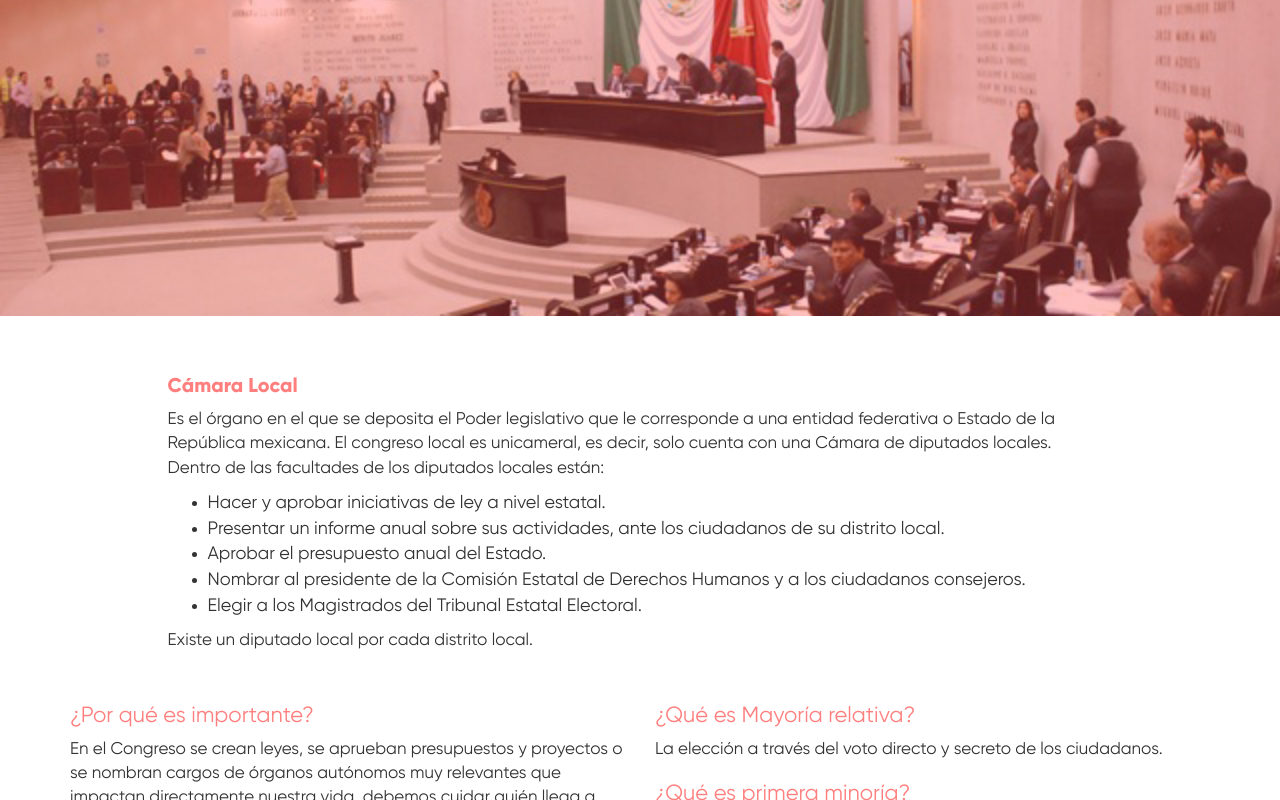
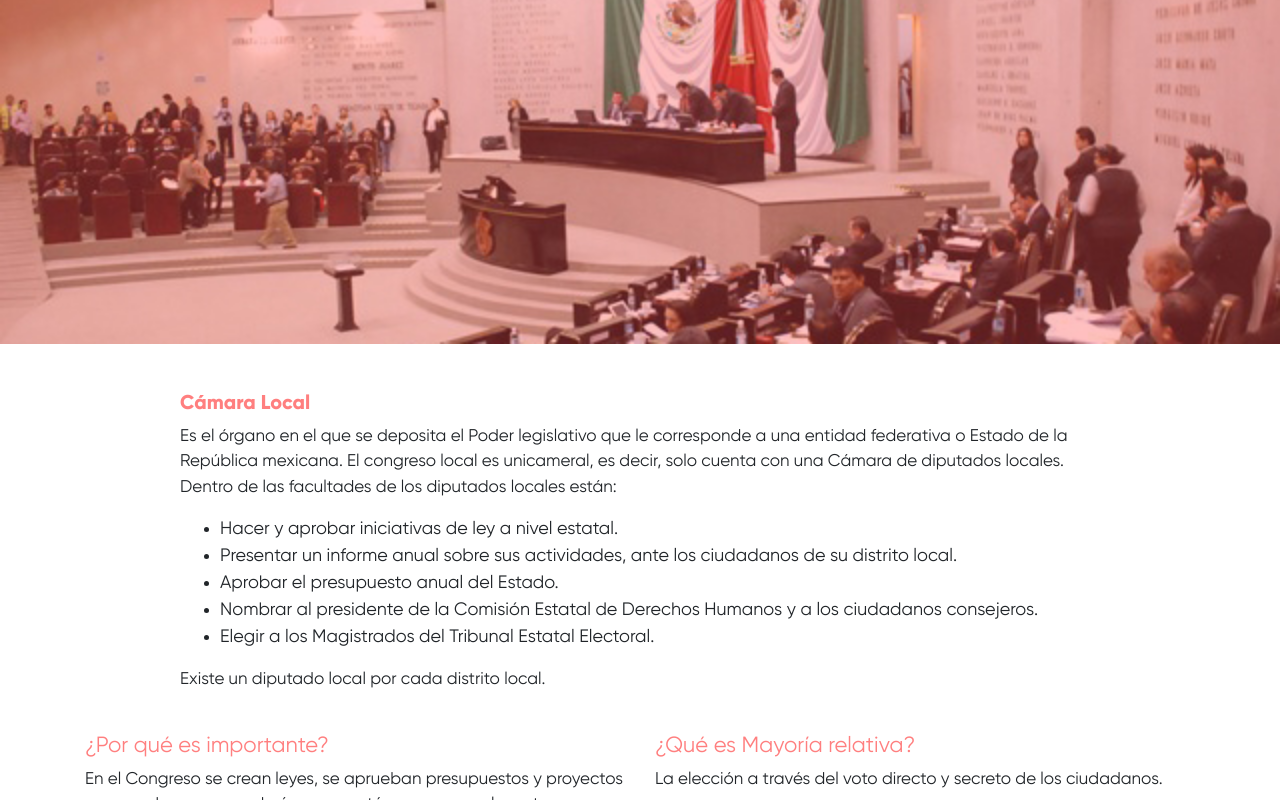
Before and after one commit to NotZombieFood/MiCongreso, a website: page index.html in a window 1280 px wide. Shown: the part 2000-2800 px from the top of the page. Drawn offline with nearby package versions, Linux system fonts and the light colour scheme; some packages are replaced by stand-ins of ours; files that its build step writes are made by us from their sources; a script that the page names is missing; files whose address does not match are found by name.

Commit message:
changes on npm modules, fix on tooltips

```diff
--- a/index.html
+++ b/index.html
@@ -9,7 +9,7 @@
     <meta name="viewport" content="width=device-width, initial-scale=1">
     <link rel="shortcut icon" type="image/png" href="favicon.png" />
     <!-- Place favicon.ico in the root directory -->
-    <link rel="stylesheet" href="https://cdnjs.cloudflare.com/ajax/libs/twitter-bootstrap/3.3.7/css/bootstrap.min.css">
+    <link rel="stylesheet" href="https://cdnjs.cloudflare.com/ajax/libs/twitter-bootstrap/4.3.1/css/bootstrap.min.css">
     <link rel="stylesheet" href="https://cdnjs.cloudflare.com/ajax/libs/animate.css/3.5.2/animate.min.css">
     <link rel="stylesheet" href="dist/styles/main.css">
     <meta property="og:description" content="Conoce a los candidatos a senador, diputado federal y local." />
@@ -261,7 +261,9 @@
     <script type="text/javascript" src="https://maps.googleapis.com/maps/api/js?key=AIzaSyBTXNmrwgmShbjgijmULgdUfjSstQu3uyE&sensor=false&libraries=places,drawing,geometry"></script>
     <script src="https://cdnjs.cloudflare.com/ajax/libs/izitoast/1.3.0/js/iziToast.min.js"></script>
     <script defer src="https://use.fontawesome.com/releases/v5.0.9/js/all.js" integrity="sha384-8iPTk2s/jMVj81dnzb/iFR2sdA7u06vHJyyLlAd4snFpCl/SnyUjRrbdJsw1pGIl" crossorigin="anonymous"></script>
-    <script src="https://cdnjs.cloudflare.com/ajax/libs/twitter-bootstrap/3.3.7/js/bootstrap.min.js"></script>
+    <script src="https://cdnjs.cloudflare.com/ajax/libs/popper.js/1.11.0/umd/popper.min.js"></script>
+    <script src="https://cdnjs.cloudflare.com/ajax/libs/twitter-bootstrap/4.3.1/js/bootstrap.min.js"></script>
+
     <script src="https://cdnjs.cloudflare.com/ajax/libs/Turf.js/5.1.5/turf.min.js"></script>
     <script src='data/diputados.js'></script>
     <script src='data/senadores.js'></script>
```
Also changed, not shown: package.json (+4 -7 lines), 1 other file.
